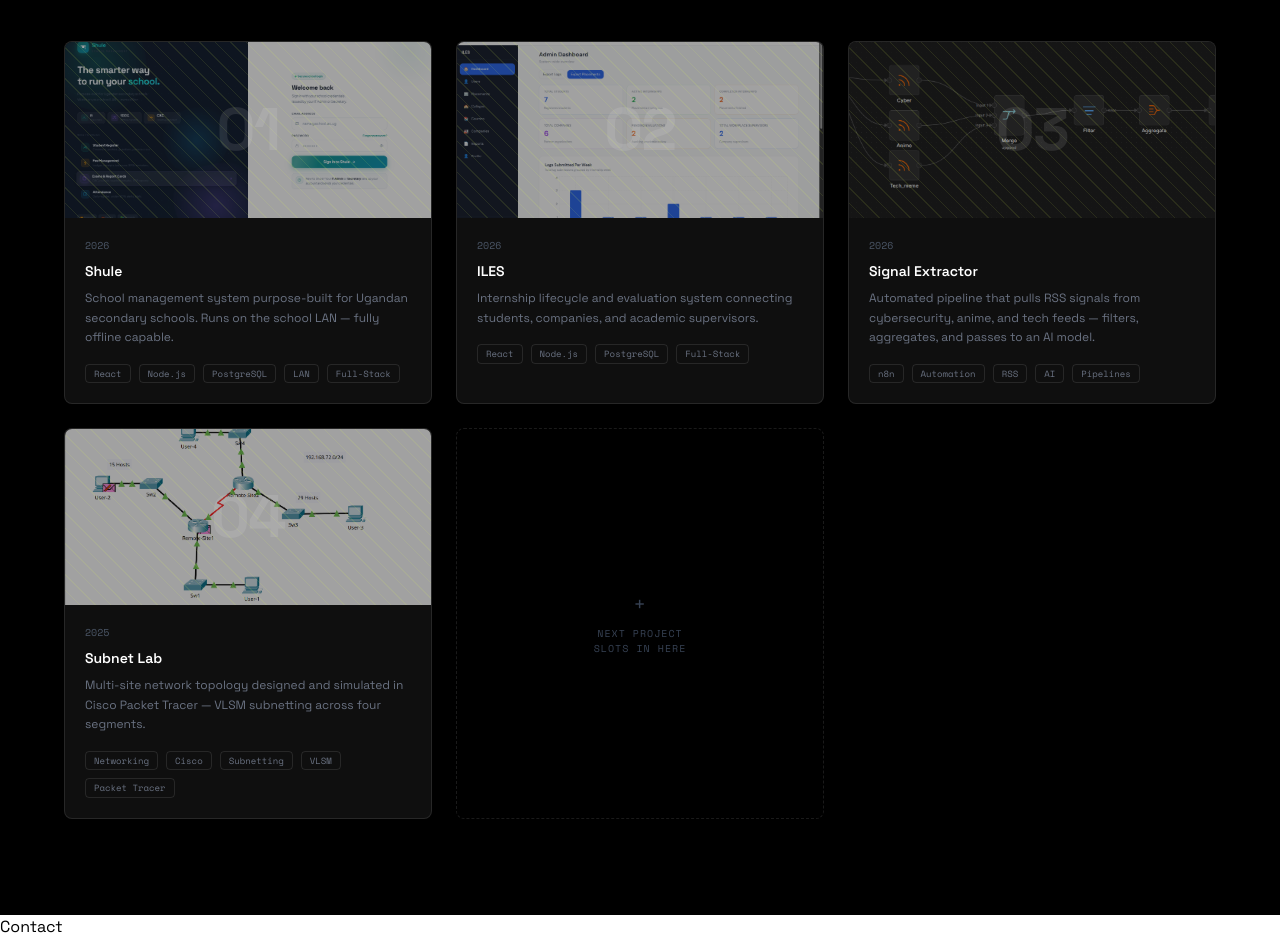
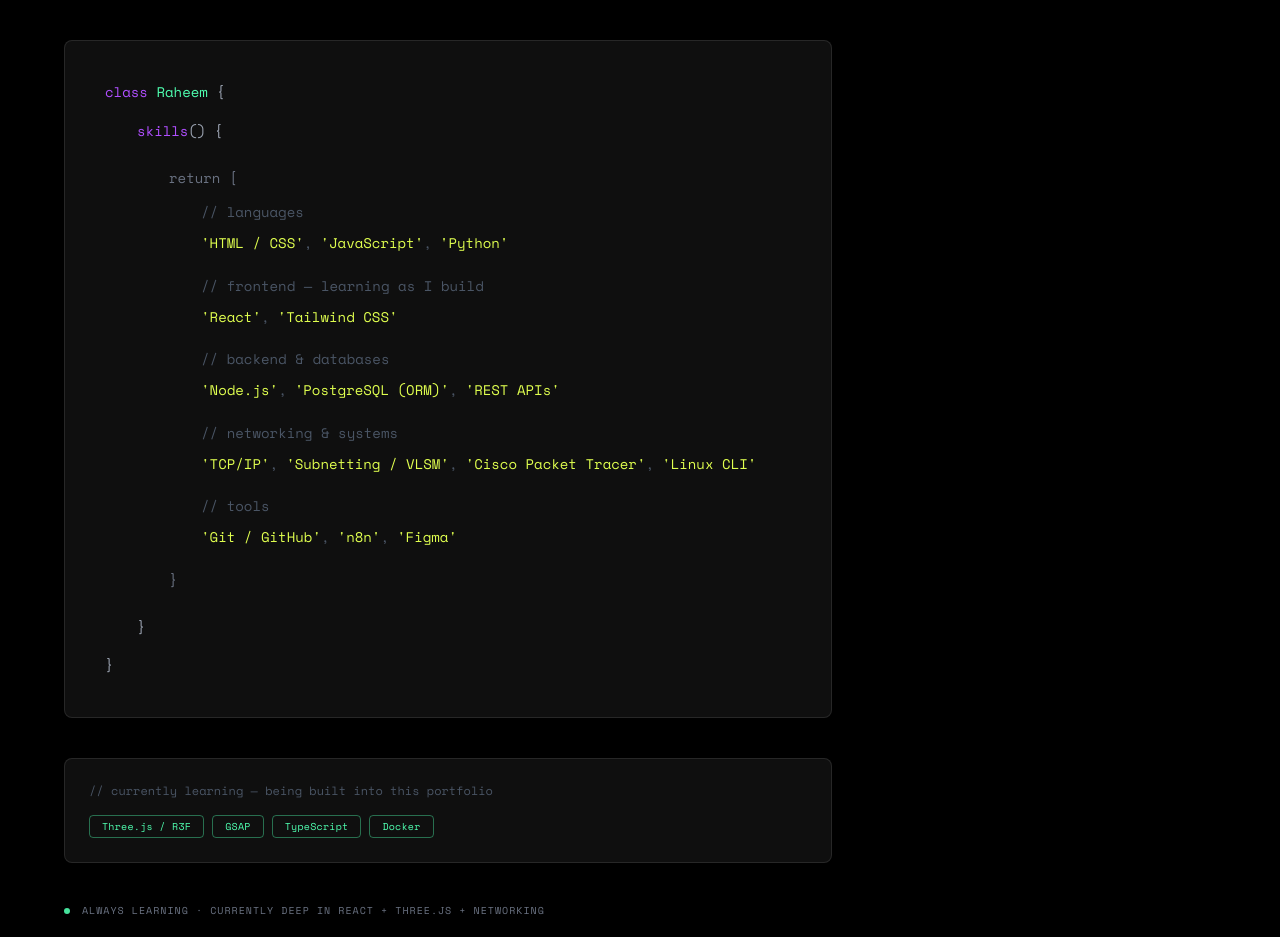
Before and after one commit to Raheem840/raheem_dev, a React (Vite) app: page / in a window 1280 px wide. Shown: the part 1860-2797 px from the top of the page. Built offline with nearby package versions, Linux system fonts and the light colour scheme.

Commit message:
update skills to accurate current level, add learning section for Three.js/GSAP/TS/Docker

```diff
--- a/src/components/sections/Skills.jsx
+++ b/src/components/sections/Skills.jsx
@@ -1,10 +1,105 @@
-function Skills() {
+const skillGroups = [
+  {
+    comment: '// languages',
+    skills: ['HTML / CSS', 'JavaScript', 'Python'],
+  },
+  {
+    comment: '// frontend — learning as I build',
+    skills: ['React', 'Tailwind CSS'],
+  },
+  {
+    comment: '// backend & databases',
+    skills: ['Node.js', 'PostgreSQL (ORM)', 'REST APIs'],
+  },
+  {
+    comment: '// networking & systems',
+    skills: ['TCP/IP', 'Subnetting / VLSM', 'Cisco Packet Tracer', 'Linux CLI'],
+  },
+  {
+    comment: '// tools',
+    skills: ['Git / GitHub', 'n8n', 'Figma'],
+  },
+];
+
+const learning = ['Three.js / R3F', 'GSAP', 'TypeScript', 'Docker'];
+
+export default function Skills() {
   return (
-    <section id="skills" className="...">
-      <h2>Skills</h2>
-      <p>This is the skills section.</p>
+    <section id="skills" className="min-h-screen bg-black text-white px-8 md:px-16 py-24">
+
+      <p className="font-mono text-xs tracking-[0.25em] uppercase text-[#e0ff4f] mb-3">
+        03 — Stack
+      </p>
+      <h2 className="text-4xl md:text-5xl font-bold tracking-tight mb-4">Skills</h2>
+      <p className="text-gray-500 font-mono text-xs mb-14 max-w-md leading-relaxed">
+        Continuously expanding. Built through projects, not just tutorials.
+      </p>
+
+      {/* Code block — yasio-inspired skills() method */}
+      <div className="font-mono text-xs md:text-sm bg-[#0f0f0f] border border-white/10 rounded-lg p-6 md:p-10 leading-relaxed max-w-3xl">
+
+        <div className="mb-4">
+          <span className="text-[#b04fff]">class </span>
+          <span className="text-[#4fffb0]">Raheem </span>
+          <span className="text-gray-400">{'{'}</span>
+        </div>
+
+        <div className="ml-4 md:ml-8">
+          <div className="mb-6">
+            <span className="text-[#b04fff]">skills</span>
+            <span className="text-gray-400">() {'{'}</span>
+          </div>
+
+          <div className="ml-4 md:ml-8 mb-6">
+            <div className="text-gray-500 mb-3">return {'['}</div>
+
+            {skillGroups.map((group) => (
+              <div key={group.comment} className="mb-5 ml-4 md:ml-8">
+                <div className="text-gray-600 mb-2">{group.comment}</div>
+                <div className="flex flex-wrap gap-2">
+                  {group.skills.map((skill, i) => (
+                    <span key={skill} className="group relative">
+                      <span className="text-[#e0ff4f] hover:text-white transition-colors cursor-default">
+                        '{skill}'
+                      </span>
+                      {/* Comma after every item except last in last group */}
+                      <span className="text-gray-600">
+                        {i < group.skills.length - 1 ? ',' : ''}
+                      </span>
+                    </span>
+                  ))}
+                </div>
+              </div>
+            ))}
+
+            <div className="text-gray-500 mt-3">{'}'}</div>
+          </div>
+
+          <div className="text-gray-400">{'}'}</div>
+        </div>
+
+        <div className="mt-4 text-gray-400">{'}'}</div>
+      </div>
+      {/* Currently learning */}
+      <div className="mt-10 font-mono text-xs bg-[#0f0f0f] border border-white/10 rounded-lg p-6 max-w-3xl">
+        <p className="text-gray-600 mb-4">// currently learning — being built into this portfolio</p>
+        <div className="flex flex-wrap gap-2">
+          {learning.map((item) => (
+            <span key={item} className="border border-[#4fffb0]/40 text-[#4fffb0] px-3 py-1 rounded text-[10px] tracking-wide">
+              {item}
+            </span>
+          ))}
+        </div>
+      </div>
+
+      {/* Status badge — same pattern as About */}
+      <div className="mt-10 flex items-center gap-3">
+        <span className="w-1.5 h-1.5 rounded-full bg-[#4fffb0] animate-pulse inline-block" />
+        <span className="font-mono text-[10px] text-gray-500 tracking-widest uppercase">
+          Always learning · currently deep in React + Three.js + Networking
+        </span>
+      </div>
+
     </section>
-  )
+  );
 }
-
-export default Skills;
```
Also changed, not shown: public/images/projects/Signal-extractor.png (deleted), public/images/projects/Subnet-lab.png (deleted).
